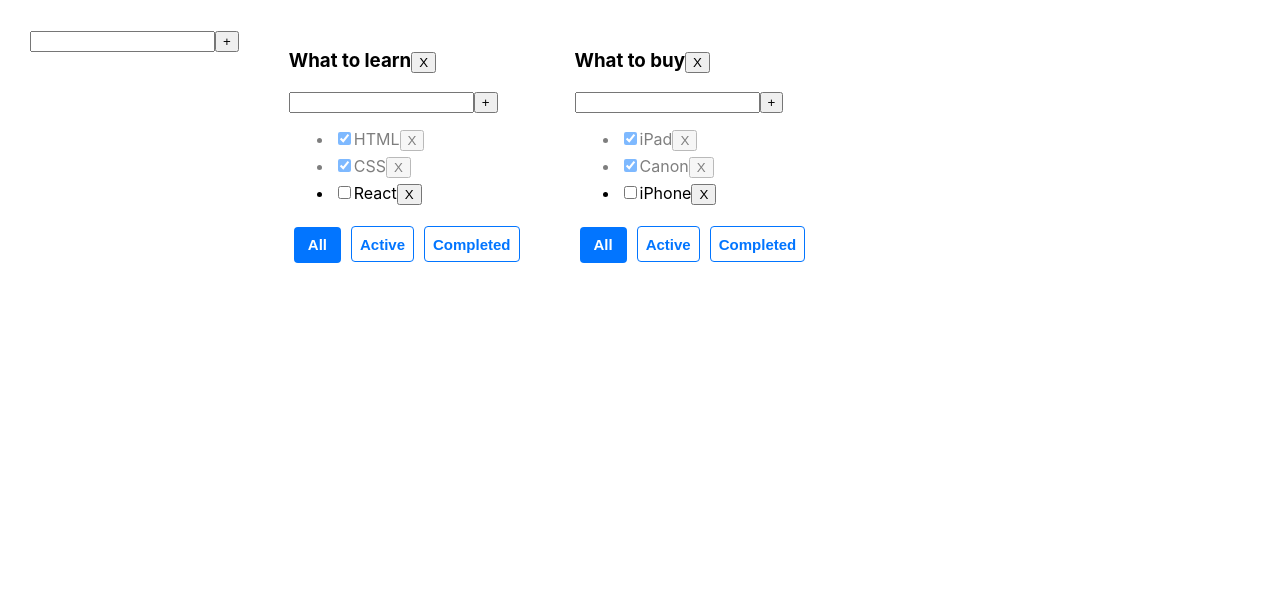
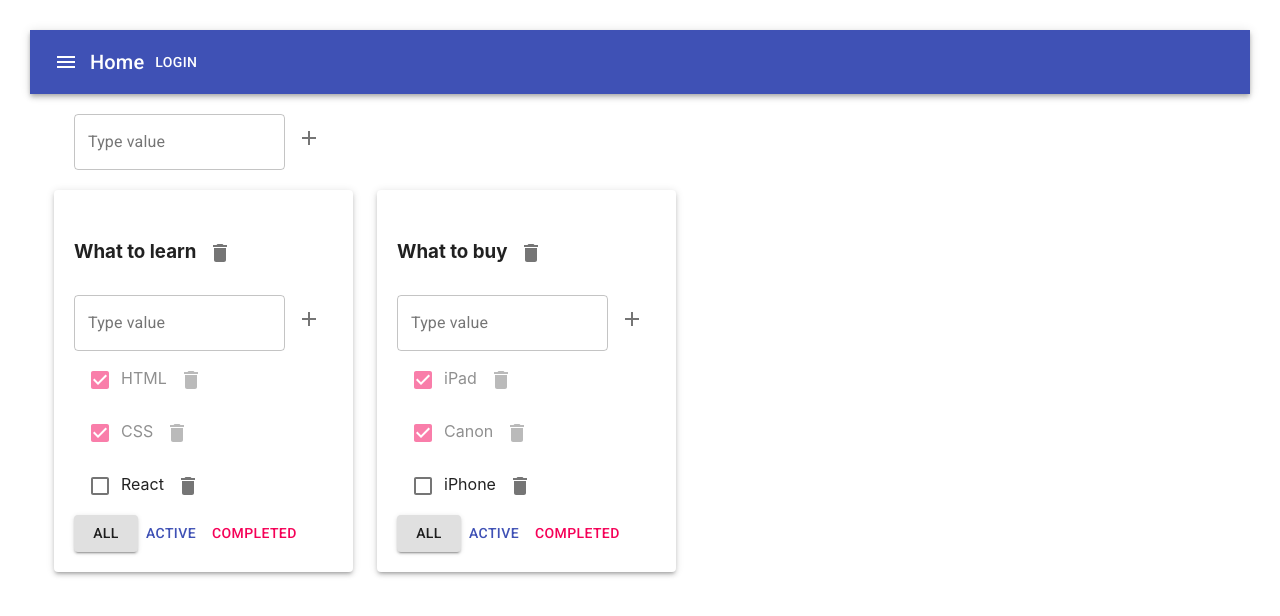
Before and after one commit to LovaVikasso/Todolist, a React (Create React App) app: page / in a window 1280 px wide. Shown: the top 616 px of the page. Built offline with nearby package versions, Linux system fonts and the light colour scheme.

Commit message:
7 lesson - Material UI

```diff
--- a/package.json
+++ b/package.json
@@ -3,6 +3,8 @@
   "version": "0.1.0",
   "private": true,
   "dependencies": {
+    "@material-ui/core": "^4.12.4",
+    "@material-ui/icons": "^4.11.3",
     "@testing-library/jest-dom": "^5.16.5",
     "@testing-library/react": "^13.4.0",
     "@testing-library/user-event": "^13.5.0",
--- a/public/index.html
+++ b/public/index.html
@@ -24,6 +24,10 @@
       work correctly both with client-side routing and a non-root public URL.
       Learn how to configure a non-root public URL by running `npm run build`.
     -->
+    <link
+            rel="stylesheet"
+            href="https://fonts.googleapis.com/css?family=Roboto:300,400,500,700&display=swap"
+    />
     <title>React App</title>
   </head>
   <body>
--- a/src/App.css
+++ b/src/App.css
@@ -1,56 +1,9 @@
 .App {
   padding: 30px;
-  display: flex;
 }
 
 .App > div {
   margin-right: 50px;
-}
-
-.error {
-  border: red 1px solid
-}
-.error-message {
-  color:red
-}
-
-.active-filter {
-  display: inline-block;
-  margin: 5px;
-  outline: 0;
-  border: none;
-  cursor: pointer;
-  line-height: 1.2rem;
-  font-weight: 900;
-  background: #0275FF;
-  padding: 8px 14px 9px;
-  font-size: 15px;
-  border-radius: 4px;
-  color: #fff;
-  height: 36px;
-  transition: all 75ms ease-in-out;}
-
-.active-filter:hover{
-  box-shadow: 0 1px 4px rgb(0 0 0 / 30%);
-}
-.passive-filter{
-
-  display: inline-block;
-  margin: 5px;
-  outline: 0;
-  cursor: pointer;
-  border: 1px solid #0275FF;
-  color: #0275FF;
-  font-weight: 700;
-  background: #fff;
-  padding: 8px;
-  font-size: 15px;
-  border-radius: 4px;
-  height: 36px;
-  transition: all 80ms linear;}
-.passive-filter:hover{
-  box-shadow: 0 1px 3px 0 rgb(0 0 0 / 8%);
-  background: rgba(248,248,248,1);
 }
 
 .is-done{
--- a/src/App.tsx
+++ b/src/App.tsx
@@ -3,6 +3,9 @@ import './App.css';
 import {Todolist} from "./Todolist";
 import {v1} from "uuid";
 import {AddItemForm} from "./Components/AddItemForm";
+import {AppBar, Container, Grid, IconButton, Paper, Toolbar, Typography} from "@material-ui/core";
+import {Menu} from "@material-ui/icons";
+import Button from "@material-ui/core/Button";
 
 export type TaskType = {
     id: string
@@ -16,7 +19,7 @@ export type TodolistType = {
     filter: FilterValueType
 }
 export type TasksStateType = {
-    [key:string]:Array<TaskType>
+    [key: string]: Array<TaskType>
 }
 
 function App() {
@@ -37,15 +40,19 @@ function App() {
             {id: v1(), title: "iPhone", isDone: false}
         ]
     })
-
-
     const changeFilter = (todolistId: string, value: FilterValueType) => {
         let todolist = todolists.find((tl) => tl.id === todolistId)
         if (todolist) {
             todolist.filter = value
             setTodolists([...todolists])
         }
-
+    }
+    const changeTodolistTitle = (todolistId: string, newTitle: string) => {
+        let todolist = todolists.find((tl) => tl.id === todolistId)
+        if (todolist) {
+            todolist.title = newTitle
+            setTodolists([...todolists])
+        }
     }
     const removeTask = (todolistId: string, taskId: string) => {
         let todolistTasks = tasks[todolistId]
@@ -62,9 +69,9 @@ function App() {
         let newId = v1()
         let newTodolist: TodolistType = {id: newId, title: title, filter: 'all'}
         setTodolists([newTodolist, ...todolists])
-        setTasks({...tasks,[newId]:[]})
+        setTasks({...tasks, [newId]: []})
     }
-    const changeTaskTitle = (todolistId: string, taskId:string, newTitle: string) =>{
+    const changeTaskTitle = (todolistId: string, taskId: string, newTitle: string) => {
         let todolistTasks = tasks[todolistId] //достаем нужный массив по id тудулиста
         let task = todolistTasks.find((t) => t.id === taskId); //изменим таску если она нашлась
         if (task) {
@@ -87,7 +94,22 @@ function App() {
     }
     return (
         <div className="App">
+            <AppBar position="static">
+                <Toolbar>
+                    <IconButton edge="start" color="inherit" aria-label="menu">
+                        <Menu/>
+                    </IconButton>
+                    <Typography variant="h6">
+                        Home
+                    </Typography>
+                    <Button color="inherit">Login</Button>
+                </Toolbar>
+            </AppBar>
+            <Container fixed>
+                <Grid container style={{margin:"20px"}}>
                     <AddItemForm addItem={addTodolist}/>
+                </Grid>
+                <Grid container spacing={3}>
                     {todolists.map((tl) => {
                         let tasksForTodolist = tasks[tl.id]
                         if (tl.filter === "completed") {
@@ -96,15 +118,22 @@ function App() {
                         if (tl.filter === "active") {
                             tasksForTodolist = tasksForTodolist.filter((t) => !t.isDone)
                         }
-                return <Todolist key={tl.id} id={tl.id} title={tl.title} tasks={tasksForTodolist}
+                        return <Grid item>
+                            <Paper elevation={3} style={{padding:"20px"}}>
+                                <Todolist key={tl.id} id={tl.id} title={tl.title} tasks={tasksForTodolist}
                                           removeTodolist={removeTodolist}
+                                          changeTodolistTitle={changeTodolistTitle}
                                           addTask={addTask}
                                           changeTaskTitle={changeTaskTitle}
                                           removeTask={removeTask}
                                           changeStatus={changeStatus}
                                           changeFilter={changeFilter}
                                           filter={tl.filter}/>
+                            </Paper>
+                        </Grid>
                     })}
+                </Grid>
+            </Container>
 
         </div>
     );
--- a/src/Components/AddItemForm.tsx
+++ b/src/Components/AddItemForm.tsx
@@ -1,11 +1,14 @@
 import React, {ChangeEvent, KeyboardEvent, useState} from 'react';
+import {IconButton, TextField} from "@material-ui/core";
+import {Add} from "@material-ui/icons";
+
 
 type AddItemsProps = {
     addItem: (title: string) => void
 
 }
 
-export const AddItemForm = (props:AddItemsProps) => {
+export const AddItemForm = (props: AddItemsProps) => {
     const [title, setTitle] = useState('')
     const [error, setError] = useState('')
     const onChangeHandler = (e: ChangeEvent<HTMLInputElement>) => {
@@ -28,12 +31,17 @@ export const AddItemForm = (props:AddItemsProps) => {
     return (
         <div>
             <div>
-                <input value={title}
-                onChange={onChangeHandler}
-                onKeyDown={onKeyDownHandler}
-                className={error && "error"}/>
-                <button onClick={addItem}>+</button>
-                 {error && <p className="error-message">Title is required</p>}
+                <TextField
+                    variant={"outlined"}
+                    label={'Type value'}
+                    value={title}
+                    onChange={onChangeHandler}
+                    onKeyDown={onKeyDownHandler}
+                    helperText={error }
+                    error={!!error}/>
+                <IconButton onClick={addItem}>
+                    <Add />
+                </IconButton>
             </div>
         </div>
     );
--- a/src/Components/EditableSpan.tsx
+++ b/src/Components/EditableSpan.tsx
@@ -1,4 +1,5 @@
 import React, {ChangeEvent, useState} from 'react';
+import {TextField} from "@material-ui/core";
 
 type PropsType = {
     title: string
@@ -20,6 +21,6 @@ export const EditableSpan = (props: PropsType) => {
         setTitle(e.currentTarget.value);
     }
     return editMode
-        ? <input onBlur={stopEditMode} value={title} onChange={onChangeHandler} autoFocus/>
+        ? <TextField onBlur={stopEditMode} value={title} onChange={onChangeHandler} autoFocus/>
         : <span onDoubleClick={activateEditMode}>{props.title}</span>
 };
--- a/src/Todolist.tsx
+++ b/src/Todolist.tsx
@@ -2,6 +2,9 @@ import React, {ChangeEvent} from 'react';
 import {FilterValueType, TaskType} from "./App";
 import {AddItemForm} from "./Components/AddItemForm";
 import {EditableSpan} from "./Components/EditableSpan";
+import {Checkbox, IconButton} from "@material-ui/core";
+import {Delete} from "@material-ui/icons";
+import Button from "@material-ui/core/Button";
 
 
 type PropsType = {
@@ -9,8 +12,9 @@ type PropsType = {
     title: string
     tasks: Array<TaskType>
     removeTodolist: (todolistId: string) => void
+    changeTodolistTitle: (todolistId: string, title: string) => void
     addTask: (todolistId: string, title: string) => void
-    changeTaskTitle: (todolistId: string, taskId:string, title: string) => void
+    changeTaskTitle: (todolistId: string, taskId: string, title: string) => void
     removeTask: (todolistId: string, id: string) => void
     changeStatus: (todolistId: string, id: string, isDone: boolean) => void
     changeFilter: (todolistId: string, value: FilterValueType) => void
@@ -19,7 +23,6 @@ type PropsType = {
 }
 export const Todolist = (props: PropsType) => {
     let todolistId = props.id
-
     const onAllClickHandler = () => {
         props.changeFilter(todolistId, "all")
     }
@@ -32,21 +35,28 @@ export const Todolist = (props: PropsType) => {
     const addTask = (title: string) => {
         props.addTask(todolistId, title)
     }
+    const onChangeTodolistTitleHandler = (newTitle: string) => {
+        props.changeTodolistTitle(todolistId, newTitle)
+    }
+    const removeTodolist = () => {
+        props.removeTodolist(todolistId)
+    }
+
 // берем айди этого тудулиста, он пришлел в пропсах,
 // и используем второй аргумент (название таски) из addItemForm,
 // а там используем уже функцию с 1 параметром
     return (
         <div>
-            <h3>{props.title}
-                <button onClick={() => {
-                    props.removeTodolist(todolistId)
-                }}>X
-                </button>
+            <h3>
+                <EditableSpan title={props.title} onChange={onChangeTodolistTitleHandler}/>
+                {/*{props.title}*/}
+                <IconButton onClick={removeTodolist} aria-label="delete" >
+                    <Delete/>
+                </IconButton>
             </h3>
             <AddItemForm
                 addItem={addTask}/>
-
-            <ul>
+            <div>
                 {
                     props.tasks.map(t => {
                         const checkboxHandler = (e: ChangeEvent<HTMLInputElement>) => {
@@ -55,29 +65,30 @@ export const Todolist = (props: PropsType) => {
                         const onClickHandler = () => {
                             props.removeTask(todolistId, t.id)
                         }
-                        const onChangeTitleHandler = (newValue:string) => {
+                        const onChangeTitleHandler = (newValue: string) => {
                             props.changeTaskTitle(todolistId, t.id, newValue)
                         }
 
-                        return <li className={t.isDone ? "is-done" : "task"} key={t.id}><input type="checkbox"
+                        return <div className={t.isDone ? "is-done" : "task"} key={t.id}><Checkbox
                                                                                                checked={t.isDone}
                                                                                                onChange={checkboxHandler}/>
                             <EditableSpan title={t.title} onChange={onChangeTitleHandler}/>
-                            <button onClick={onClickHandler}>X
-                            </button>
-                        </li>
+                            <IconButton onClick={onClickHandler} aria-label="delete" >
+                                <Delete/>
+                            </IconButton>
+                        </div>
                     })}
-            </ul>
+            </div>
             <div>
-                <button className={props.filter == "all" ? "active-filter" : "passive-filter"}
+                <Button variant={props.filter == "all" ? "contained" : "text"}
                         onClick={onAllClickHandler}>All
-                </button>
-                <button className={props.filter == "active" ? "active-filter" : "passive-filter"}
-                        onClick={onActiveClickHandler}>Active
-                </button>
-                <button className={props.filter == "completed" ? "active-filter" : "passive-filter"}
-                        onClick={onCompletedClickHandler}>Completed
-                </button>
+                </Button>
+                <Button variant={props.filter == "active" ? "contained" : "text"}
+                       color={'primary'} onClick={onActiveClickHandler}>Active
+                </Button>
+                <Button variant={props.filter == "completed" ? "contained" : "text"}
+                        color={'secondary'} onClick={onCompletedClickHandler}>Completed
+                </Button>
             </div>
         </div>
     );
```
Also changed, not shown: 1 other file (tests, documents, lock files or other folders). Lines whose indentation alone changed are shown as unchanged.
